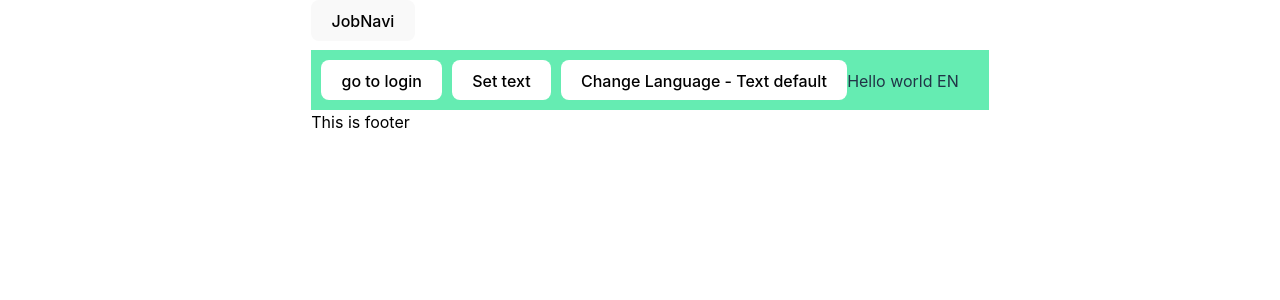
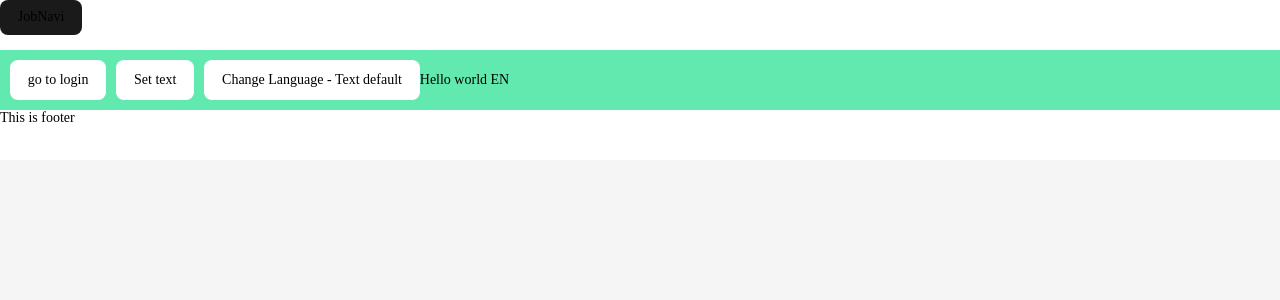
Before and after one commit to chuquoctuan2704/Base-ReactJS-TypeScript, a React app: page / in a window 1280 px wide. Shown: the top 300 px of the page. Built offline with nearby package versions, Linux system fonts and the light colour scheme; the HTML template or start-up script is replaced by a standard one.

Commit message:
update code

```diff
--- a/index.css
+++ b/index.css
@@ -1,27 +1,22 @@
-:root {
-  font-family: Inter, Avenir, Helvetica, Arial, sans-serif;
-  font-size: 16px;
-  line-height: 24px;
-  font-weight: 400;
-
-  color-scheme: light dark;
-  color: rgba(255, 255, 255, 0.87);
-  background-color: #242424;
-
-  font-synthesis: none;
-  text-rendering: optimizeLegibility;
-  -webkit-font-smoothing: antialiased;
-  -moz-osx-font-smoothing: grayscale;
-  -webkit-text-size-adjust: 100%;
+* {
+  margin: 0;
+  padding: 0;
+  box-sizing: border-box;
+}
+html {
+  font-size: 10px;
 }
 
 body {
-  margin: 0;
-  place-items: center;
-  min-width: 320px;
-  min-height: 100vh;
+  font-family: 'Be Vietnam Pro';
+  font-size: 1.4rem;
+  background-color: #F5F5F5;
 }
 
+p {
+  margin: 0;
+  padding: 0;
+}
 button {
   border-radius: 8px;
   border: 1px solid transparent;
@@ -40,16 +35,3 @@ button:focus,
 button:focus-visible {
   outline: 4px auto -webkit-focus-ring-color;
 }
-
-@media (prefers-color-scheme: light) {
-  :root {
-    color: #213547;
-    background-color: #ffffff;
-  }
-  a:hover {
-    color: #747bff;
-  }
-  button {
-    background-color: #f9f9f9;
-  }
-}
--- a/src/commons/common-utils.ts
+++ b/src/commons/common-utils.ts
@@ -1,5 +1,5 @@
-import { LanguageCode } from "./constant/constant"
-import { setLanguageCode, setToken } from "./services/local-storage"
+import { LanguageCode } from './constant/constant'
+import { setLanguageCode, setToken } from './services/local-storage'
 
 export function getErrorMessage (error: unknown): string {
   if (error instanceof Error) {
@@ -7,9 +7,6 @@ export function getErrorMessage (error: unknown): string {
   }
   return String(error)
 }
-export function debug (...data: any[]): void {
-  console.log(data)
-}
 
 export function clearUser() {
   setToken('')
--- a/src/features/home/home-view.tsx
+++ b/src/features/home/home-view.tsx
@@ -35,7 +35,6 @@ export function Home (): ReactElement {
       <ButtonToLogin
         onClick={() => {
           goToLogin()
-          debug('new')
         }}>
         go to login
       </ButtonToLogin>
--- a/src/features/router.tsx
+++ b/src/features/router.tsx
@@ -24,7 +24,7 @@ export function RouterApp(): ReactElement {
         <Routes>
           {/* Auth */}
           <Route element={<LayoutAuth />}>
-            <Route path="login" element={<Login />} />
+            <Route path={RouterList.LOGIN} element={<Login />} />
           </Route>
           {/* Home */}
           <Route path={RouterList.HOME} element={<LayoutHome />}>
--- a/src/providers/i18n-provider.tsx
+++ b/src/providers/i18n-provider.tsx
@@ -1,9 +1,6 @@
 import React, { ReactElement, ReactNode, useEffect, useState } from 'react'
 import { initI18n } from '../commons/services/i18n-service'
 import { useAsyncError } from '../commons/hook/use-async-error'
-import Debug from 'debug'
-
-const debug = Debug('I18nProvider:')
 
 export function I18nProvider({ children }: { children: ReactNode }): ReactElement {
   const throwError = useAsyncError()
@@ -11,7 +8,6 @@ export function I18nProvider({ children }: { children: ReactNode }): ReactElemen
   useEffect(() => {
     initI18n(import.meta.env.DEV)
       .then(() => {
-        debug('successfully initialized i18n provider')
         setI18nInitialized(true)
       })
       .catch((error: Error) => {
```
Also changed, not shown: src/assets/svg/svg-list.ts (+1 -6 lines), src/features/router-list.ts (indentation only), 1 other file (tests, documents, lock files or other folders).
